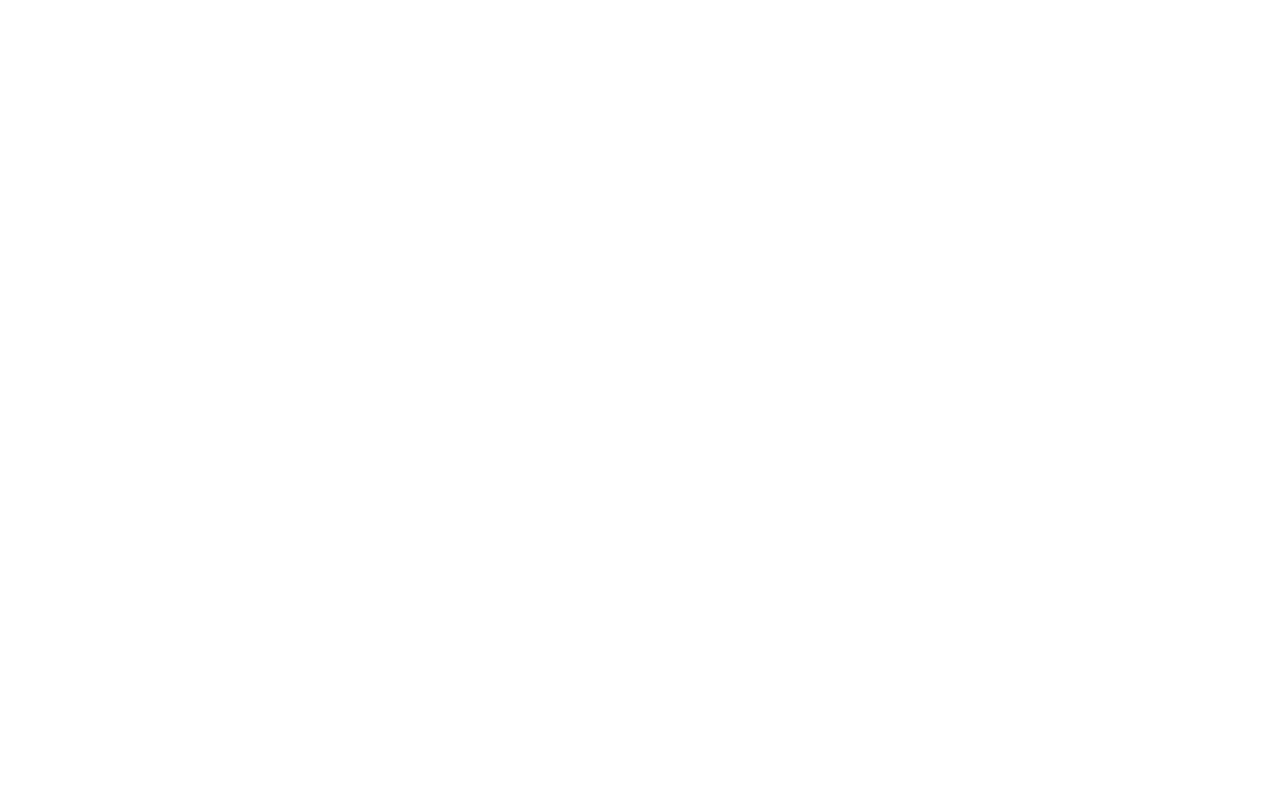
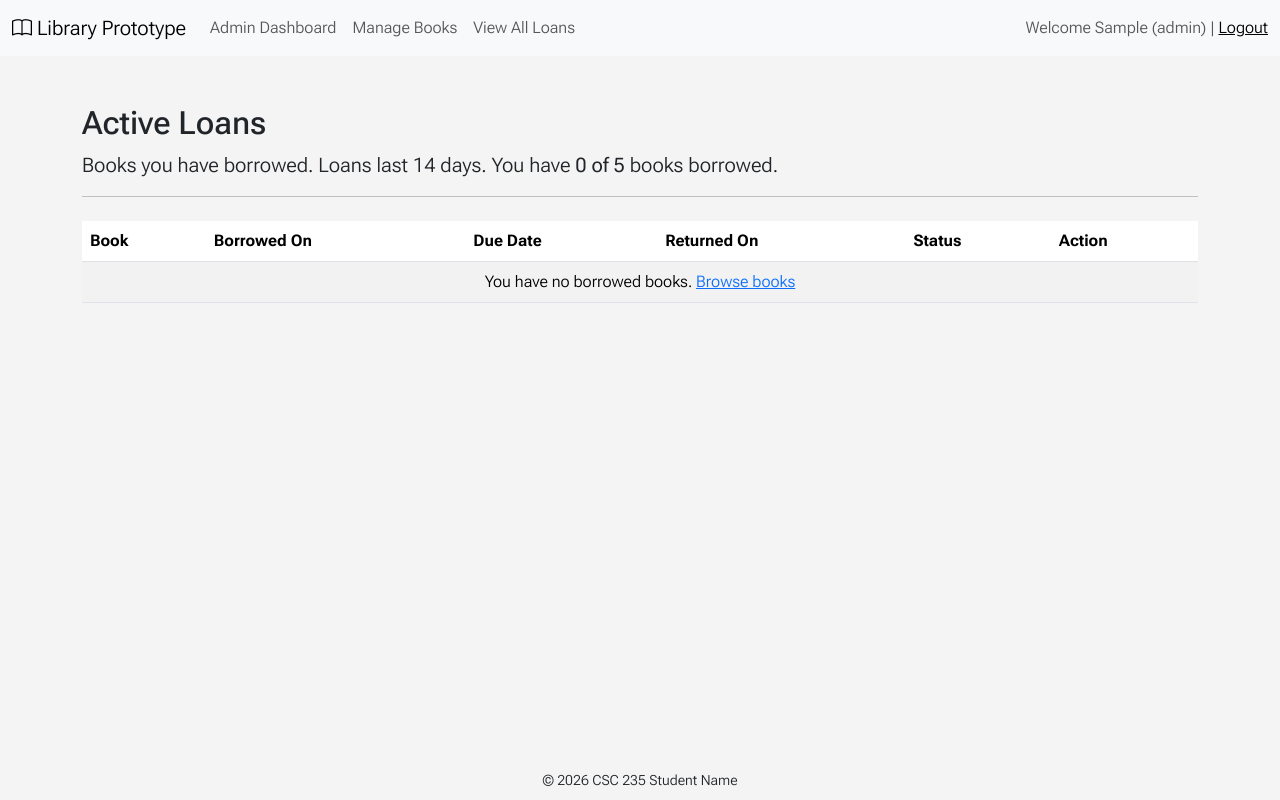
Before and after one commit to OnTheFlyCoding/libraryApp, a PHP site: page /user/loans.php in a window 1280 px wide. Before the commit the page is empty. Run offline with PHP 8.4, Linux system fonts and the light colour scheme; the visitor is signed in with stand-in values (Sample User, id 1); tables that the repository leaves empty or names only in its code hold one stand-in row (values such as "Sample post").

Commit message:
html buildout loans.php

```diff
--- a/user/loans.php
+++ b/user/loans.php
@@ -70,3 +70,79 @@ foreach ($loans as $l) {
 $badge = ['active' => 'success', 'overdue' => 'danger', 'returned' => 'secondary'];
 $today = date('Y-m-d'); // used to spot overdue loans
 ?>
+<!doctype html>
+<html lang="en">
+  <head>
+    <?php include_once (ROOT_PATH . '/include/head.php'); // loads meta tags, fonts and Bootstrap CSS ?>
+    <title>My Loans - Library Prototype</title>
+  </head>
+  <body class="<?= $page_name ?>">
+    <?php include_once (ROOT_PATH . '/include/header.php'); ?>
+
+    <main class="container pb-5">
+      <h2>Active Loans</h2>
+      <p class="lead">
+        Books you have borrowed. Loans last 14 days.
+        You have <strong><?= $active_count ?> of <?= $max_loans ?></strong> books borrowed.
+      </p>
+      <hr class="mb-4">
+
+      <?php if ($message): ?>
+        <div class="alert alert-success"><?= $message ?></div>
+      <?php endif; ?>
+
+      <table class="table table-striped table-hover align-middle">
+        <thead>
+          <tr><th>Book</th><th>Borrowed On</th><th>Due Date</th><th>Returned On</th><th>Status</th><th>Action</th></tr>
+        </thead>
+        <tbody>
+          <?php /* Repeat the row below once per loan; $loan holds the current one. */ ?>
+          <?php foreach ($loans as $loan): ?>
+            <?php
+              /* Work out the status shown on the page (the database isn't changed):
+                 returned if it has a return_date, overdue if the due date has passed, otherwise active. */
+              if ($loan['return_date'] !== null) {
+                  $status = 'returned';
+              } elseif ($loan['due_date'] < $today) {
+                  $status = 'overdue';
+              } else {
+                  $status = 'active';
+              }
+            ?>
+            <tr>
+              <?php /* Title links to that book's page; (int) and htmlspecialchars() stop bad data from breaking the link or page. */ ?>
+              <td><a href="book.php?book_id=<?= (int) $loan['book_id'] ?>"><?= htmlspecialchars($loan['title']) ?></a></td>
+              <?php /* The database gives "2026-11-16"; strtotime() + date('M j, Y') make it readable: "Nov 16, 2026". */ ?>
+              <td><?= date('M j, Y', strtotime($loan['checkout_date'])) ?></td>
+              <td><?= date('M j, Y', strtotime($loan['due_date'])) ?></td>
+              <?php /* Not returned yet = show a dash instead of a date */ ?>
+              <td><?= $loan['return_date'] ? date('M j, Y', strtotime($loan['return_date'])) : '-' ?></td>
+              <td>
+                <?php /* $badge (top of file) turns the status into a Bootstrap colour, e.g. 'overdue' -> text-bg-danger = red. */ ?>
+                <span class="badge text-bg-<?= $badge[$status] ?>"><?= ucfirst($status) ?></span>
+              </td>
+              <td>
+                <?php if ($status !== 'returned'): // active and overdue books can both be returned ?>
+                  <?php /* confirm() shows an "Are you sure?" pop-up; choosing Cancel there stops the form from sending. */ ?>
+                  <form method="post" onsubmit="return confirm('Return this book?');">
+                    <?php /* Hidden input tells section 1 (top of file) WHICH loan to return. */ ?>
+                    <input type="hidden" name="loan_id" value="<?= (int) $loan['loan_id'] ?>">
+                    <button type="submit" class="btn btn-sm btn-outline-primary">Return</button>
+                  </form>
+                <?php endif; ?>
+              </td>
+            </tr>
+          <?php endforeach; ?>
+
+          <?php if (empty($loans)): // if the user has no loans, show a message ?>
+            <tr><td colspan="6" class="text-center">
+              You have no borrowed books. <a href="books.php">Browse books</a>
+            </td></tr>
+          <?php endif; ?>
+        </tbody>
+      </table>
+    </main>
+
+    <?php include_once (ROOT_PATH . '/include/footer.php'); ?>
+  </body>
+</html>
```
